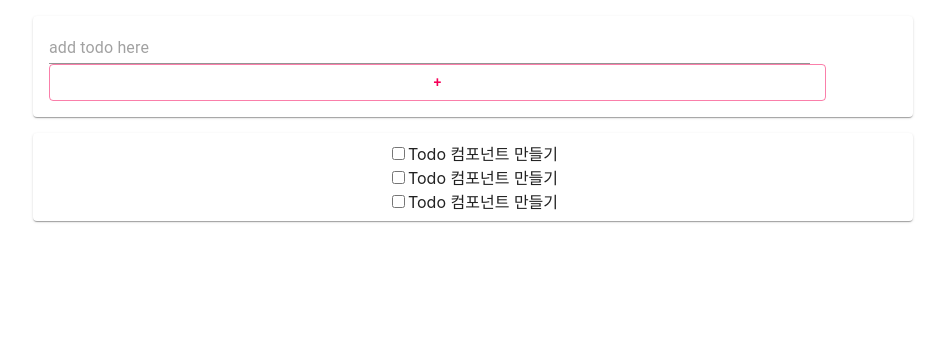
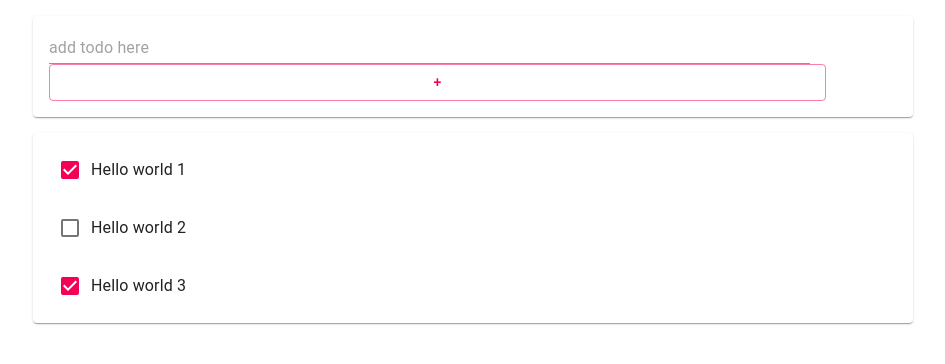
Before and after one commit to fkffkfk/todo-react-app, a React (Create React App) app: page / in a window 1280 px wide. Shown: the top 364 px of the page, without its empty margins (167-1112 px from the left). Built offline with nearby package versions, Linux system fonts and the light colour scheme.

Commit message:
4/10 웹응용 최종본

```diff
--- a/src/Todo.js
+++ b/src/Todo.js
@@ -1,21 +1,27 @@
 import React from "react";
-
+import { ListItem,ListItemText,InputBase,Checkbox } from "@material-ui/core";
 class Todo extends React.Component{
+    constructor(props){
+        super(props);
+        this.state={item:props.item};
+    }
     render(){
+        const item=this.state.item;
         return (
-            <div className="Todo">
-                <input type="checkbox" id="todo0" name="todo0" value="todo0"/>
-                <label for="todo0">Todo 컴포넌트 만들기</label>
-                {
-                    /*
-                    comment here plz ~ :)
-                     */
-                }
-                {//comment here
-                //coment
-                }
-
-            </div>
+            <ListItem>
+                <Checkbox checked={item.done}/>
+            <ListItemText>
+            <InputBase
+            inputProps={{"aria-level": "naked"}}
+            type="text"
+            id={item.id}
+            name={item.id}
+            value={item.title}
+            multiline={true}
+            fullWidth={true}
+            />
+            </ListItemText>
+            </ListItem>
         );
     }
 }
```
